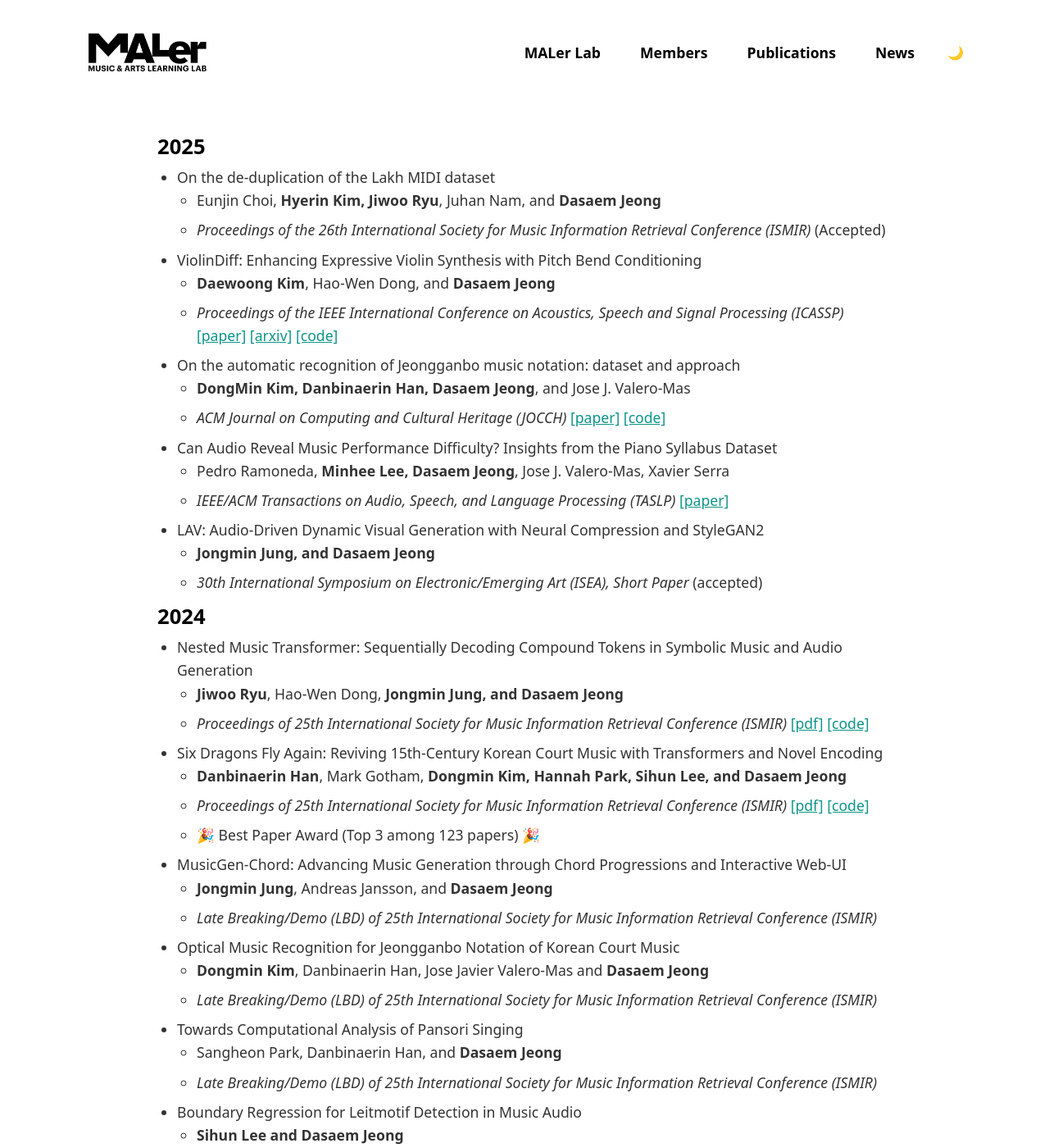
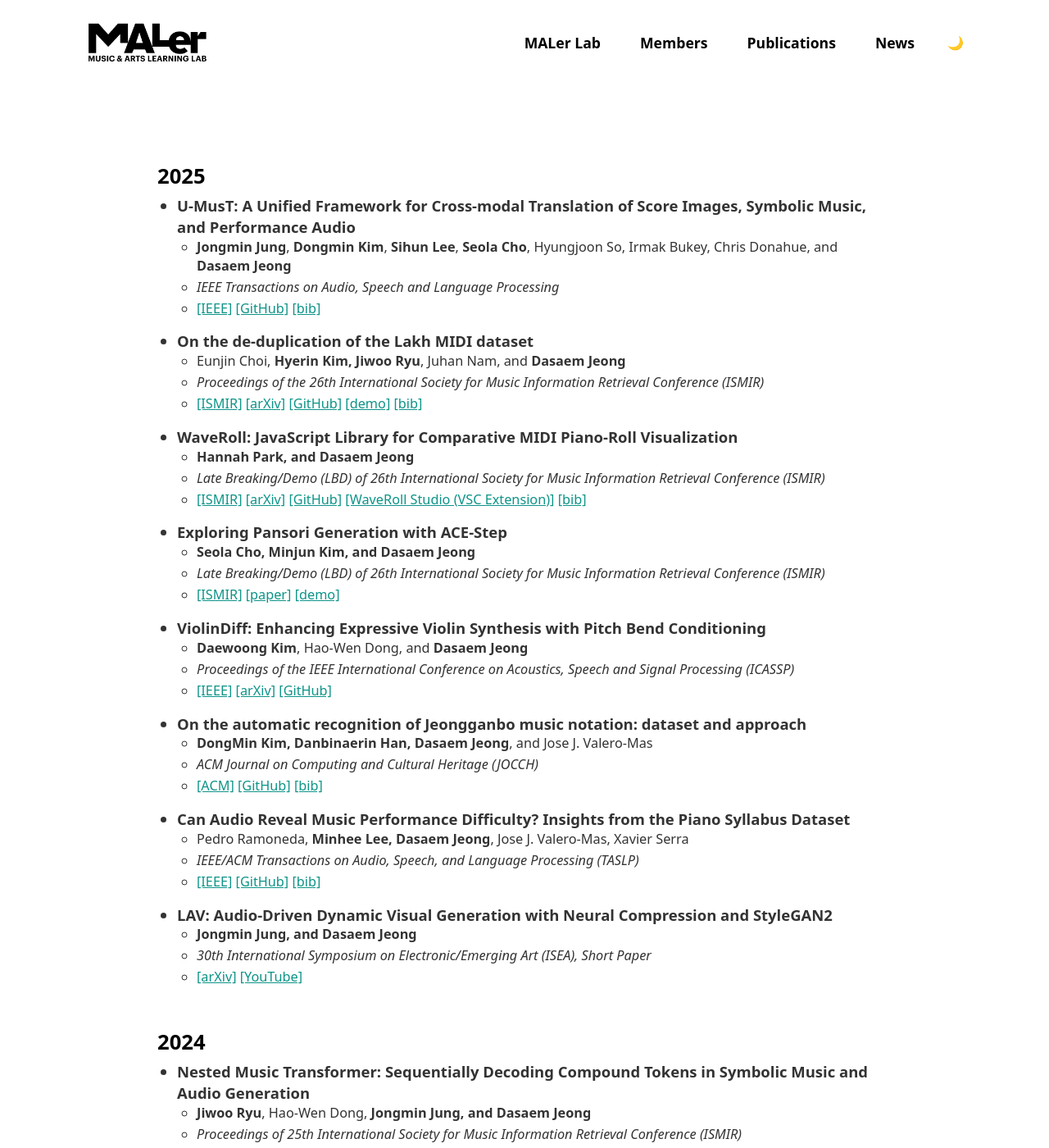
Before and after one commit to MALerLab/MALerLab.github.io, a Jekyll site: the page built from _pages/publications.md, in a window 1280 px wide and 1400 px high. Shown: the whole window at 82% size. Built offline with Jekyll 4.4.1, drawn with Linux system fonts in a browser that asks for light colours; some web fonts are replaced; some of the changed text lies outside the part shown.

Commit message:
Revamps publications and adds BibTeX copy functionality

```diff
--- a/_config.yml
+++ b/_config.yml
@@ -8,6 +8,9 @@ domain: MALerLab.github.io
 url: "https://MALerLab.github.io"
 baseurl: ""
 atom_path: "atom.xml"
+
+include:
+  - _bibliography
 
 # Build settings
 markdown: kramdown
--- a/_layouts/home.html
+++ b/_layouts/home.html
@@ -66,5 +66,6 @@
 
     {% include footer.html %}
     <script src="{{ '/assets/js/theme.js' | relative_url }}"></script>
+    <script src="{{ '/assets/js/bib-copy.js' | relative_url }}"></script>
   </body>
 </html>
--- a/_pages/publications.md
+++ b/_pages/publications.md
@@ -6,66 +6,97 @@ excerpt: "Publications of MALer Lab"
 
 <!-- {% bibliography %} -->
 
+<div class="publications" markdown="1">
+
 ## 2025
+* U-MusT: A Unified Framework for Cross-modal Translation of Score Images, Symbolic Music, and Performance Audio
+    + **Jongmin Jung**, **Dongmin Kim**, **Sihun Lee**, **Seola Cho**, Hyungjoon So, Irmak Bukey, Chris Donahue, and **Dasaem Jeong**
+    + *IEEE Transactions on Audio, Speech and Language Processing*
+    + [[IEEE]](https://doi.org/10.1109/TASLPRO.2025.3648794) [[GitHub]](https://github.com/MALerLab/youtube-score-video-dataset) [[bib]](#bib:umust2025)
+
 * On the de-duplication of the Lakh MIDI dataset
 	+ Eunjin Choi, **Hyerin Kim, Jiwoo Ryu**, Juhan Nam, and **Dasaem Jeong**
-	+ *Proceedings of the 26th International Society for Music Information Retrieval Conference (ISMIR)* (Accepted)
+	+ *Proceedings of the 26th International Society for Music Information Retrieval Conference (ISMIR)*
+	+ [[ISMIR]](https://ismir2025program.ismir.net/poster_188.html) [[arXiv]](https://arxiv.org/abs/2509.16662) [[GitHub]](https://github.com/jech2/LMD_Deduplication) [[demo]](https://jech2.github.io/LMD_Deduplication/) [[bib]](#bib:lmd_dedup_2025)
 
+* WaveRoll: JavaScript Library for Comparative MIDI Piano-Roll Visualization
+    + **Hannah Park, and Dasaem Jeong**
+    + *Late Breaking/Demo (LBD) of 26th International Society for Music Information Retrieval Conference (ISMIR)*
+    + [[ISMIR]](https://ismir2025program.ismir.net/lbd_459.html) [[arXiv]](https://arxiv.org/abs/2511.09562) [[GitHub]](https://github.com/crescent-stdio/wave-roll) [[WaveRoll Studio (VSC Extension)]](https://github.com/crescent-stdio/wave-roll-studio) [[bib]](#bib:waveroll2025)
+
+* Exploring Pansori Generation with ACE-Step
+    + **Seola Cho, Minjun Kim, and Dasaem Jeong**
+	+ *Late Breaking/Demo (LBD) of 26th International Society for Music Information Retrieval Conference (ISMIR)*
+	+ [[ISMIR]](https://ismir2025program.ismir.net/lbd_463.html) [[paper]](https://jarammm.github.io/pansorigen/assets/manuscript/463_lbd.pdf) [[demo]](https://jarammm.github.io/pansorigen/)
 
 * ViolinDiff: Enhancing Expressive Violin Synthesis with Pitch Bend Conditioning
 	+ **Daewoong Kim**, Hao-Wen Dong, and **Dasaem Jeong**
-	+ *Proceedings of the IEEE International Conference on Acoustics, Speech and Signal Processing (ICASSP)* [[paper]](https://ieeexplore.ieee.org/document/10890613) [[arxiv]](https://arxiv.org/abs/2409.12477) [[code]](https://github.com/daewoung/ViolinDiff)
+	+ *Proceedings of the IEEE International Conference on Acoustics, Speech and Signal Processing (ICASSP)*
+	+ [[IEEE]](https://ieeexplore.ieee.org/document/10890613) [[arXiv]](https://arxiv.org/abs/2409.12477) [[GitHub]](https://github.com/daewoung/ViolinDiff)
 
 * On the automatic recognition of Jeongganbo music notation: dataset and approach
 	+ **DongMin Kim, Danbinaerin Han, Dasaem Jeong**, and Jose J. Valero-Mas
-	+ *ACM Journal on Computing and Cultural Heritage (JOCCH)* [[paper]](https://dl.acm.org/doi/10.1145/3715159) [[code]](https://github.com/MALerLab/jeongganbo-omr)
+	+ *ACM Journal on Computing and Cultural Heritage (JOCCH)*
+	+ [[ACM]](https://dl.acm.org/doi/10.1145/3715159) [[GitHub]](https://github.com/MALerLab/jeongganbo-omr) [[bib]](#bib:jeongganbo-omr2025)
 
 * Can Audio Reveal Music Performance Difficulty? Insights from the Piano Syllabus Dataset
 	+ Pedro Ramoneda, **Minhee Lee, Dasaem Jeong**, Jose J. Valero-Mas, Xavier Serra
-	+ *IEEE/ACM Transactions on Audio, Speech, and Language Processing (TASLP)* [[paper]](https://ieeexplore.ieee.org/document/10878288)
+	+ *IEEE/ACM Transactions on Audio, Speech, and Language Processing (TASLP)*
+	+ [[IEEE]](https://ieeexplore.ieee.org/document/10878288) [[GitHub]](https://github.com/pramoneda/audio-difficulty) [[bib]](#bib:audio-difficulty2025)
 
 * LAV: Audio-Driven Dynamic Visual Generation with Neural Compression and StyleGAN2
 	+ **Jongmin Jung, and Dasaem Jeong**
-	+ *30th International Symposium on Electronic/Emerging Art (ISEA), Short Paper* (accepted)
+	+ *30th International Symposium on Electronic/Emerging Art (ISEA), Short Paper*
+	+ [[arXiv]](https://arxiv.org/abs/2505.10101) [[YouTube]](https://www.youtube.com/playlist?list=PL3cldJxIjpAzkgpTWlLUxAElsT-5hCHh9)
+
 
 ## 2024
 
 * Nested Music Transformer: Sequentially Decoding Compound Tokens in Symbolic Music and Audio Generation
 	+ **Jiwoo Ryu**, Hao-Wen Dong, **Jongmin Jung, and Dasaem Jeong**
-	+ *Proceedings of 25th International Society for Music Information Retrieval Conference (ISMIR)* [[pdf]](https://arxiv.org/abs/2408.01180) [[code]](https://github.com/JudeJiwoo/nmt)
+	+ *Proceedings of 25th International Society for Music Information Retrieval Conference (ISMIR)*
+	+ [[ISMIR]](https://ismir2024program.ismir.net/poster_5.html) [[arXiv]](https://arxiv.org/abs/2408.01180) [[GitHub]](https://github.com/JudeJiwoo/nmt) [[bib]](#bib:ryu2024nmt)
 
 * Six Dragons Fly Again: Reviving 15th-Century Korean Court Music with Transformers and Novel Encoding
 	+ **Danbinaerin Han**, Mark Gotham, **Dongmin Kim, Hannah Park, Sihun Lee, and Dasaem Jeong**
-	+ *Proceedings of 25th International Society for Music Information Retrieval Conference (ISMIR)* [[pdf]](https://arxiv.org/abs/2408.01096) [[code]](https://github.com/MALerLab/SejongMusic)
+	+ *Proceedings of 25th International Society for Music Information Retrieval Conference (ISMIR)*
 	+ 🎉 Best Paper Award (Top 3 among 123 papers) 🎉
+	+ [[ISMIR]](https://ismir2024program.ismir.net/poster_35.html) [[arXiv]](https://arxiv.org/abs/2408.01096) [[GitHub]](https://github.com/MALerLab/SejongMusic) [[bib]](#bib:sixdragons2024)
 
 * MusicGen-Chord: Advancing Music Generation through Chord Progressions and Interactive Web-UI
 	+ **Jongmin Jung**, Andreas Jansson, and **Dasaem Jeong**
 	+ *Late Breaking/Demo (LBD) of 25th International Society for Music Information Retrieval Conference (ISMIR)*
+	+ [[ISMIR]](https://ismir2024program.ismir.net/lbd_424.html) [[arXiv]](https://arxiv.org/abs/2412.00325)
 
 * Optical Music Recognition for Jeongganbo Notation of Korean Court Music
 	+ **Dongmin Kim**, Danbinaerin Han, Jose Javier Valero-Mas and **Dasaem Jeong**
 	+ *Late Breaking/Demo (LBD) of 25th International Society for Music Information Retrieval Conference (ISMIR)*
+	+ [[ISMIR]](https://ismir2024program.ismir.net/lbd_425.html)
 
 * Towards Computational Analysis of Pansori Singing
 	+ Sangheon Park, Danbinaerin Han, and **Dasaem Jeong**
 	+ *Late Breaking/Demo (LBD) of 25th International Society for Music Information Retrieval Conference (ISMIR)*
+	+ [[ISMIR]](https://ismir2024program.ismir.net/lbd_503.html) [[arXiv]](https://arxiv.org/abs/2410.12956)
 
 * Boundary Regression for Leitmotif Detection in Music Audio
 	+ **Sihun Lee and Dasaem Jeong**
 	+ *Late Breaking/Demo (LBD) of 25th International Society for Music Information Retrieval Conference (ISMIR)*
+	+ [[ISMIR]](https://ismir2024program.ismir.net/lbd_506.html) [[GitHub]](https://github.com/MALerLab/leitmotif-boundary-regression)
 
 * K-pop Lyric Translation: Dataset, Analysis, and Neural-Modelling
 	+ Haven Kim, **Jongmin Jung, Dasaem Jeong**, and Juhan Nam
-	+ *Proceedings of the 2024 Joint International Conference on Computational Linguistics, Language Resources and Evaluation (LREC-COLING)*, [[pdf]](https://aclanthology.org/2024.lrec-main.872v2.pdf)
+	+ *Proceedings of the 2024 Joint International Conference on Computational Linguistics, Language Resources and Evaluation (LREC-COLING)*
+	+ [[ACL]](https://aclanthology.org/2024.lrec-main.872v2.pdf) [[GitHub]](https://github.com/havenpersona/lt_dataset)
 
 * Enriching Music Descriptions With A Finetuned-LLM And Metadata For Text-to-music Retrieval
 	+ SeungHeon Doh, **Minhee Lee, Dasaem Jeong**, and Juhan Nam
-	+  *Proceedings of the IEEE International Conference on Acoustics, Speech and Signal Processing (ICASSP)*, [[pdf]](https://ieeexplore.ieee.org/document/10446380) [[code]](https://github.com/seungheondoh/music-text-representation-pp)
+	+  *Proceedings of the IEEE International Conference on Acoustics, Speech and Signal Processing (ICASSP)*
+	+  [[IEEE]](https://ieeexplore.ieee.org/document/10446380) [[GitHub]](https://github.com/seungheondoh/music-text-representation-pp)
 
 * Towards Efficient and Real-Time Piano Transcription Using Neural Autoregressive Models
 	+ Taegyun Kwon, **Dasaem Jeong**, and Juhan Nam
-	+  *IEEE/ACM Transactions on Audio, Speech, and Language Processing*, [[pdf]](https://ieeexplore.ieee.org/document/10769033)
+	+  *IEEE/ACM Transactions on Audio, Speech, and Language Processing*
+	+  [[IEEE]](https://ieeexplore.ieee.org/document/10769033) [[demo]](https://taegyunkwon.github.io/PARpiano/)
 
 
 <br/>
@@ -73,55 +104,71 @@ excerpt: "Publications of MALer Lab"
 ## 2023
 * Finding Tori: Self-supervised Learning for Analyzing Korean Folk Song
 	+ **Danbinaerin Han**, Rafael Caro Repetto, and **Dasaem Jeong**
-	+ *Proceedings of 24th International Society for Music Information Retrieval Conference (ISMIR)* [[arxiv]](https://arxiv.org/abs/2308.02249), [[code]](https://github.com/danbinaerinHan/finding-tori), [[demo]](https://danbinaerinhan.github.io/korean-folksong-visualization/)
+	+ *Proceedings of 24th International Society for Music Information Retrieval Conference (ISMIR)*
+	+ [[arXiv]](https://arxiv.org/abs/2308.02249) [[GitHub]](https://github.com/danbinaerinHan/finding-tori) [[demo]](https://danbinaerinhan.github.io/korean-folksong-visualization/)
 
 * Predicting Performance Difficulty from Piano Sheet Music Images
 	+ Pedro Ramoneda, Jose J. Valero-Mas, **Dasaem Jeong**, and Xavier Serra
-	+ *Proceedings of 24th International Society for Music Information Retrieval Conference (ISMIR)* [[pdf]](https://repositori.upf.edu/bitstream/handle/10230/58122/Ramoneda_ism_pred.pdf) [[code]](https://github.com/PRamoneda/PDF-difficulty)
+	+ *Proceedings of 24th International Society for Music Information Retrieval Conference (ISMIR)*
+	+ [[paper]](https://repositori.upf.edu/bitstream/handle/10230/58122/Ramoneda_ism_pred.pdf) [[GitHub]](https://github.com/PRamoneda/PDF-difficulty)
 
 * Combining Piano Performance Dimensions for Score Difficulty Classification
 	+ Pedro Ramoneda, **Dasaem Jeong**, Vsevolod Eremenko, Nazif Can Tamer, Marius Miron, Xavier Serra
-	+ *Expert Systems with Applications* [[html]](https://doi.org/10.1016/j.eswa.2023.121776) [[code]](https://github.com/PRamoneda/difficulty-prediction-CIPI)
+	+ *Expert Systems with Applications*
+	+ [[Elsevier]](https://doi.org/10.1016/j.eswa.2023.121776) [[GitHub]](https://github.com/PRamoneda/difficulty-prediction-CIPI)
 
 * Aligning Incomplete Lyrics of Korean Folk Song Dataset using Whisper
 	+ **Danbinaerin Han, Daewoong Kim, and Dasaem Jeong**
-	+ *Proceedings of 10th International Conference on Digital Libraries for Musicology (DLfM)*, [[html]](https://dl.acm.org/doi/10.1145/3625135.3625154) [[code]](https://github.com/MalerLab/RefWhisper)
+	+ *Proceedings of 10th International Conference on Digital Libraries for Musicology (DLfM)*
+	+ [[ACM]](https://dl.acm.org/doi/10.1145/3625135.3625154) [[GitHub]](https://github.com/MalerLab/RefWhisper)
 
 * Annotator Subjectivity in the MusicCaps Dataset
 	+ **Minhee Lee**, Seungheon Doh and **Dasaem Jeong**
-	+ *2nd Workshop on Human-Centric Music Information Research (HCMIR23)* [[pdf]](https://ceur-ws.org/Vol-3528/paper6.pdf)
+	+ *2nd Workshop on Human-Centric Music Information Research (HCMIR23)*
+	+ [[paper]](https://ceur-ws.org/Vol-3528/paper6.pdf) [[slides]](https://drive.google.com/file/d/1us0a_XCRl9_EyemjUE6SSicn7kvoRbfe/view)
 
 * AutoOsu: Audio-Aware Action Generation for Rhythm Games
 	+ **Sihun Lee and Dasaem Jeong**
-	+ *Late Breaking/Demo (LBD) of 24th International Society for Music Information Retrieval Conference (ISMIR)* [[pdf]](https://drive.google.com/file/d/1zdgVPPRPBEueRfVDUl5yBUWrh_eWAJ3O)
+	+ *Late Breaking/Demo (LBD) of 24th International Society for Music Information Retrieval Conference (ISMIR)*
+	+ [[ISMIR]](https://ismir2023program.ismir.net/lbd_319.html) [[paper]](https://drive.google.com/file/d/1zdgVPPRPBEueRfVDUl5yBUWrh_eWAJ3O)
 
 * Teaching Chorale Generation Model to Avoid Parallel Motions
 	+ Eunjin Choi, **Hyerin Kim**, Juhan Nam, and **Dasaem Jeong**
-	+ *Proceedings of 16th International Symposium on Computer Music Multidisciplinary Research (CMMR)* [[pdf]](https://zenodo.org/records/10112462)
+	+ *Proceedings of 16th International Symposium on Computer Music Multidisciplinary Research (CMMR)*
+	+ [[Zenodo]](https://zenodo.org/records/10112462)
 
 * Construction of Debiased Korean AI Fairytale Generator
 	+ **Jiin An**, Saetbyeol Leeyouk, Yewon Jang, and **Dasaem Jeong**
-	+ *Journal of Digital Contents Society*, Vol. 24, No. 7, pp. 1513-1528, 2023. [[html]](https://doi.org/10.9728/dcs.2023.24.7.1513)
+	+ *Journal of Digital Contents Society*, Vol. 24, No. 7, pp. 1513-1528, 2023.
+	+ [[paper]](https://doi.org/10.9728/dcs.2023.24.7.1513) [[KCI]](https://www.kci.go.kr/kciportal/ci/sereArticleSearch/ciSereArtiView.kci?sereArticleSearchBean.artiId=ART002983562)
 
 * VirtuosoTune: Hierarchical Melody Language Model
 	+ **Dasaem Jeong**
-	+ *IEIE Transactions on Smart Processing & Computing*, Vol. 12, No. 4, pp. 329-333, 2023. [[pdf]](http://ieiespc.org/AURIC_OPEN_temp/RDOC/ieie03/ieietspc_202308_006.pdf), [[code]](https://github.com/jdasam/VirtuosoTune)
+	+ *IEIE Transactions on Smart Processing & Computing*, Vol. 12, No. 4, pp. 329-333, 2023.
+	+ [[paper]](http://ieiespc.org/AURIC_OPEN_temp/RDOC/ieie03/ieietspc_202308_006.pdf) [[GitHub]](https://github.com/jdasam/VirtuosoTune)
 
 * Reducing Latency of Neural Automatic Piano Transcription Models
 	+ **Dasol Lee** and **Dasaem Jeong**
-	+ *The Journal of the Acoustical Society of Korea* Volume 42 Issue 2, 2023. [[html]](https://www.jask.or.kr/articles/xml/XgKP/)
+	+ *The Journal of the Acoustical Society of Korea* Volume 42 Issue 2, 2023.
+	+ [[paper]](https://www.jask.or.kr/articles/xml/XgKP/) [[KCI]](https://www.kci.go.kr/kciportal/ci/sereArticleSearch/ciSereArtiView.kci?sereArticleSearchBean.artiId=ART002946395)
 
-* Fantastic AI Sinawi: 심층신경망 기반 국악 선율 작곡을 활용한 시나위 창작 (Composing Korean Traditional Music using Deep Neural Network)
+* Fantastic AI Sinawi: Composing Korean Traditional Music Using Deep Neural Networks
 	+ **Hannah Park**, **Danbinaerin Han**, Chaeryeong Oh, and **Dasaem Jeong**
-	+ *Journal of Digital Contents Society*,  Vol. 24, No. 4, pp. 785-796, 2023. [[html]](https://doi.org/10.9728/dcs.2023.24.4.785)
+	+ *Journal of Digital Contents Society*,  Vol. 24, No. 4, pp. 785-796, 2023.
+	+ The 23rd International Society for Music Information Retrieval Conference (ISMIR 2022) Music Program
+	+ [[ISMIR]](https://ismir2022program.ismir.net/music_347.html) [[paper]](https://doi.org/10.9728/dcs.2023.24.4.785) [[KCI]](https://www.kci.go.kr/kciportal/ci/sereArticleSearch/ciSereArtiView.kci?sereArticleSearchBean.artiId=ART002952465) [[YouTube]](https://www.youtube.com/watch?v=JQMfEKEXb0s)
 
 * A Study of Audio Mixing Methods for Piano Transcription in Violin-Piano Ensembles
 	+ Hyemi Kim, Jiyun Park, Taegyun Kwon, **Dasaem Jeong**, and Juhan Nam
-	+ *Proceedings of the IEEE International Conference on Acoustics, Speech and Signal Processing (ICASSP)*, 2023 [[pdf]](https://ieeexplore.ieee.org/document/10095061)
+	+ *Proceedings of the IEEE International Conference on Acoustics, Speech and Signal Processing (ICASSP)*, 2023
+	+ [[IEEE]](https://ieeexplore.ieee.org/document/10095061) [[arXiv]](https://arxiv.org/abs/2305.13758)
 
 <br/>
 
 ## 2022
 * Automatic Piano Fingering from Partially Annotated Scores Using Autoregressive Neural Networks
 	+ Pedro Ramoneda, **Dasaem Jeong**, Eita Nakamura, Xavier Serra, and Marius Miron
-	+ *Proceddings of 30th ACM International Conference on Multimedia (MM'22)*, 2022, [[pdf]](https://repositori.upf.edu/handle/10230/54308)
+	+ *Proceddings of 30th ACM International Conference on Multimedia (MM'22)*, 2022,
+	+ [[ACM]](https://dl.acm.org/doi/10.1145/3503161.3548372) [[paper]](https://repositori.upf.edu/handle/10230/54308)
+
+</div>
--- a/_scss/_base.scss
+++ b/_scss/_base.scss
@@ -136,6 +136,48 @@ a:hover {
   text-decoration: underline;
 }
 
+a[href^="#bib:"] {
+  position: relative;
+  cursor: pointer;
+}
+
+.bib-tooltip {
+  position: absolute;
+  bottom: 100%;
+  left: 50%;
+  transform: translateX(-50%);
+  font-size: 0.75rem;
+  background: var(--primary-color);
+  color: var(--secondary-color);
+  padding: 0.15rem 0.4rem;
+  border-radius: 4px;
+  white-space: nowrap;
+  opacity: 0;
+  transition: opacity 0.2s;
+  pointer-events: none;
+}
+
+.publications h2 {
+  margin-top: 3rem;
+}
+
+.publications > ul > li {
+  font-weight: 600;
+  font-size: 1.05em;
+  line-height: 1.4;
+  margin-bottom: 1rem;
+}
+
+.publications > ul > li > ul > li {
+  font-weight: 400;
+  font-size: 0.88em;
+  margin-bottom: 0.2rem;
+}
+
+.publications strong {
+  font-weight: 600;
+}
+
 section.member {
   margin-bottom: 1rem;
 }
--- a/_scss/_header.scss
+++ b/_scss/_header.scss
@@ -1,7 +1,7 @@
 // _sass/_header.scss
 header {
   background-color: transparent;
-  padding: 2.25rem 4rem 2rem;
+  padding: 1.5rem 4rem 2rem;
   margin: auto;
   position: sticky;
   top: 0;
--- /dev/null
+++ b/assets/js/bib-copy.js
@@ -0,0 +1,91 @@
+(function () {
+  var bibCache = null;
+
+  function parseBibEntries(text) {
+    var entries = {};
+    var lines = text.split("\n");
+    var current = null;
+    var depth = 0;
+    var buffer = [];
+
+    for (var i = 0; i < lines.length; i++) {
+      var line = lines[i];
+      if (!current) {
+        var match = line.match(/^@\w+\{(.+?),/);
+        if (match) {
+          current = match[1].trim();
+          depth = 0;
+          buffer = [line];
+          for (var j = 0; j < line.length; j++) {
+            if (line[j] === "{") depth++;
+            if (line[j] === "}") depth--;
+          }
+          if (depth <= 0) {
+            entries[current] = buffer.join("\n");
+            current = null;
+          }
+        }
+      } else {
+        buffer.push(line);
+        for (var j = 0; j < line.length; j++) {
+          if (line[j] === "{") depth++;
+          if (line[j] === "}") depth--;
+        }
+        if (depth <= 0) {
+          entries[current] = buffer.join("\n");
+          current = null;
+        }
+      }
+    }
+    return entries;
+  }
+
+  function fetchBib() {
+    if (bibCache) return Promise.resolve(bibCache);
+    var bibUrl = location.origin + "/_bibliography/references.bib";
+    return fetch(bibUrl).then(function (res) {
+      if (!res.ok) throw new Error("Failed to fetch references.bib");
+      return res.text();
+    }).then(function (text) {
+      bibCache = parseBibEntries(text);
+      return bibCache;
+    });
+  }
+
+  function showTip(anchor, message, duration) {
+    var tip = document.createElement("span");
+    tip.className = "bib-tooltip";
+    tip.textContent = message;
+    anchor.appendChild(tip);
+    requestAnimationFrame(function () {
+      tip.style.opacity = "1";
+    });
+    setTimeout(function () {
+      tip.style.opacity = "0";
+      setTimeout(function () {
+        tip.remove();
+      }, 200);
+    }, duration);
+  }
+
+  document.addEventListener("click", function (e) {
+    var link = e.target.closest('a[href^="#bib:"]');
+    if (!link) return;
+
+    e.preventDefault();
+    var key = link.getAttribute("href").replace("#bib:", "");
+
+    fetchBib().then(function (entries) {
+      var entry = entries[key];
+      if (!entry) {
+        showTip(link, "Not found", 2000);
+        return;
+      }
+      return navigator.clipboard.writeText(entry).then(function () {
+        showTip(link, "Copied!", 1500);
+      });
+    }).catch(function () {
+      showTip(link, "Error", 2000);
+    });
+  });
+})();
```
Also changed, not shown: _bibliography/references.bib (+59 -14 lines), README.md.
